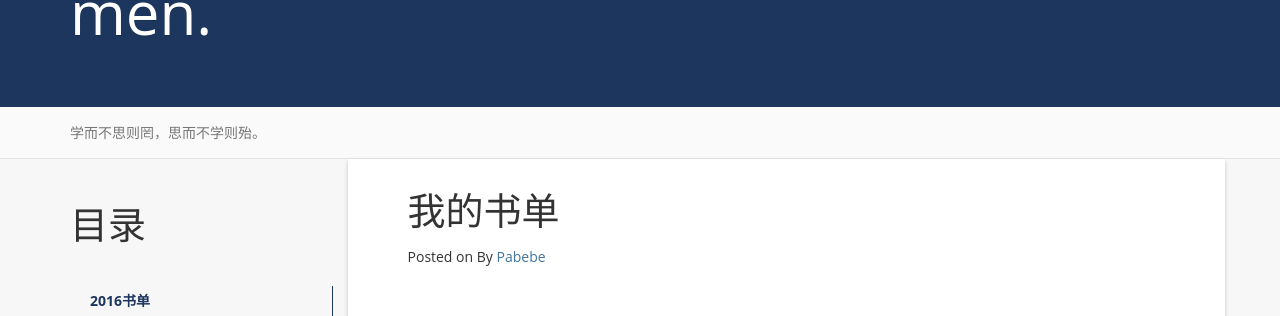
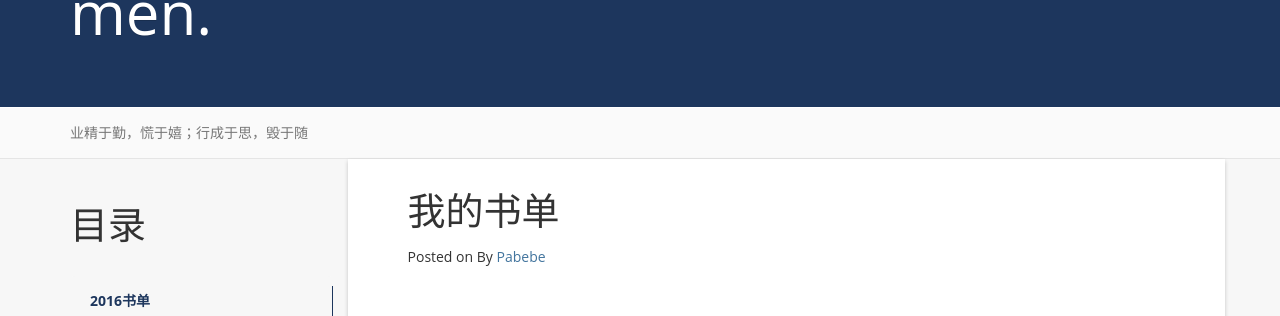
Before and after one commit to Pabebezz/blog, a Jekyll site: the page built from books.md, in a window 1280 px wide and 1085 px high. Shown: the part 188-504 px from the top of the window. Built offline with Jekyll 4.4.1, drawn with Linux system fonts in a browser that asks for light colours; nearby versions of some CDN libraries; a script that is not in the unit is left out; comment, search, counter and statistics services are not loaded.

Commit message:
Update _config.yml
change myself

```diff
--- a/_config.yml
+++ b/_config.yml
@@ -2,14 +2,14 @@
 name: Pabebe
 email: zezuwang@qq.com
 author: Pabebe
-url: http://www.hifreud.com
-resume_site: http://www.hifreud.com/Resume.io/
+url: https://github.com/Pabebezz/pabebe.github.io
+resume_site: https://github.com/Pabebezz/
 github: https://github.com/Pabebezz/
-baseurl:
+baseurl: ""
 description: Actually, less is more!
-meta_description: 康志华;个人博客;学而不思则罔;思而不学则殆;生命不止;折腾不休
+meta_description: 业精于勤，慌于嬉；行成于思，毁于随
 motto: It's our wits that make us men.
-banner: 学而不思则罔，思而不学则殆。
+banner: 业精于勤，慌于嬉；行成于思，毁于随
 
 #permalink: /:categories/:year/:month/:day/:title/
 permalink: /:year/:month/:day/:title/
```
